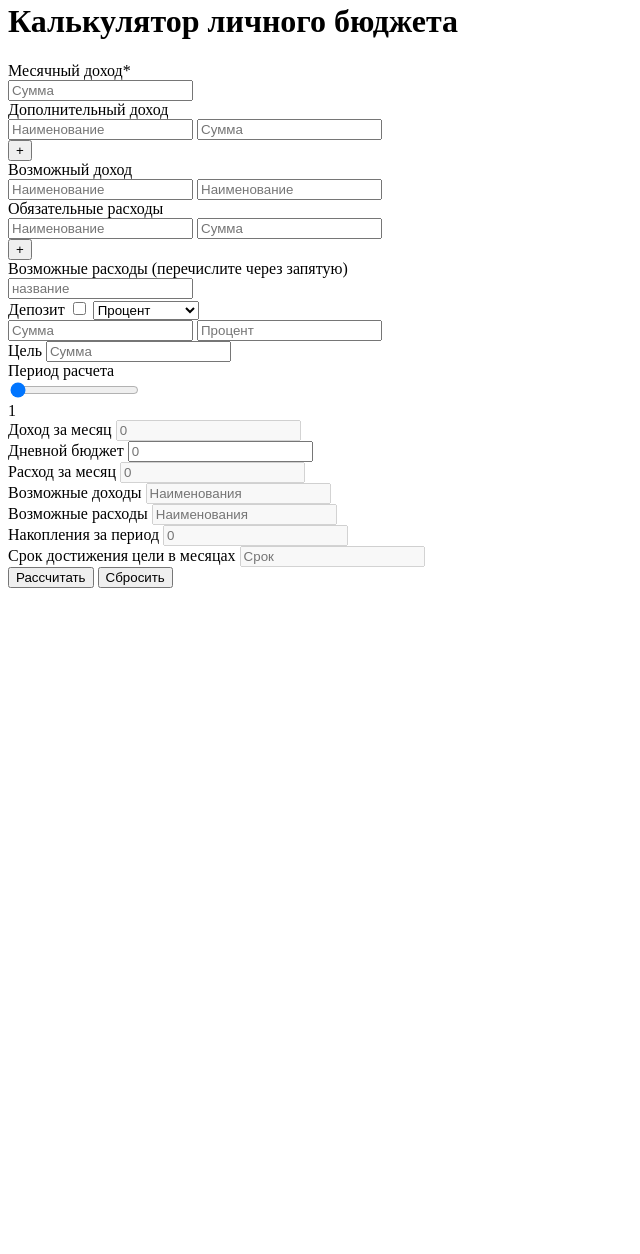
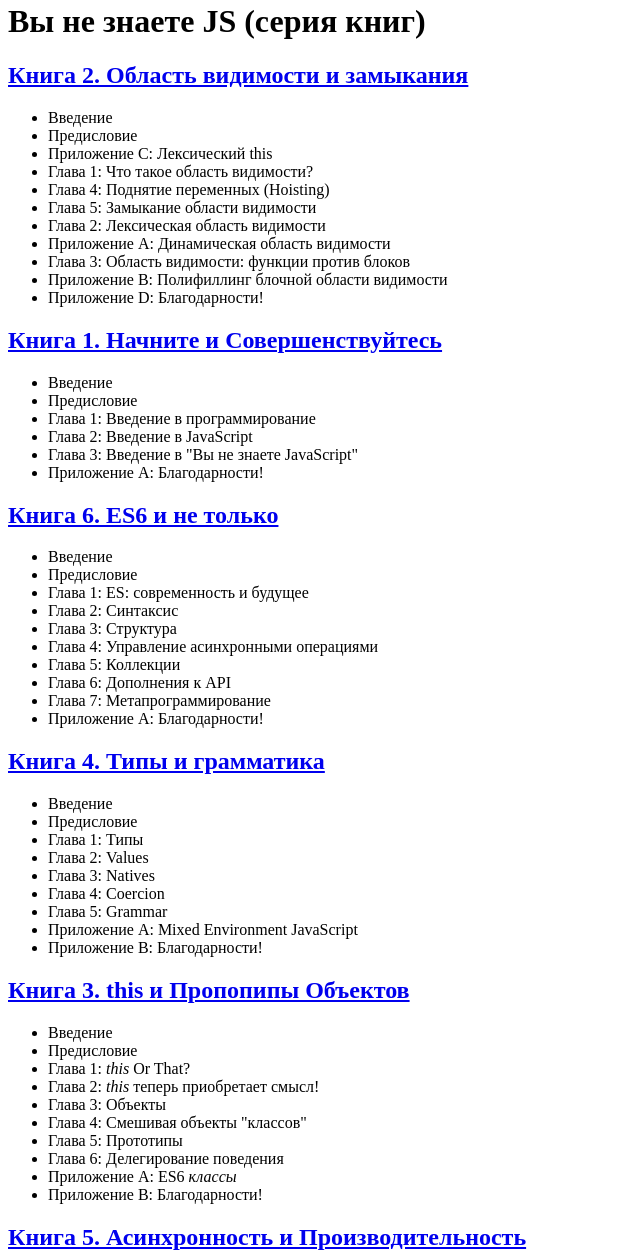
Before and after one commit to frodor67/frodor_JS, a plain HTML site: page index.html in a window 1280 px wide. Shown: the part 18-1272 px from the top of the page, without its empty margins (0-640 px from the left). Before the commit the page ends 800 px from the top, so only its background shows below. Drawn offline with Linux system fonts and the light colour scheme; files that its build step writes are made by us from their sources; a web font is replaced by a local one.

```diff
--- a/index.html
+++ b/index.html
@@ -1,134 +1,123 @@
 <!doctype html>
-<html lang="pl">
+<html lang="ru">
 <head>
     <meta charset="UTF-8">
     <meta name="viewport"
           content="width=device-width, user-scalable=no, initial-scale=1.0, maximum-scale=1.0, minimum-scale=1.0">
     <meta http-equiv="X-UA-Compatible" content="ie=edge">
-    <link rel="preload" href="./font/Roboto-Bold.woff2" as="font" type="font/woff2" crossorigin>
-    <link rel="stylesheet" href="./css/style.min.css">
-
-    <title>Document</title>
+    <link rel="stylesheet" href="style.css">
+    <title>You don't know js</title>
 </head>
 <body>
-<h1>Калькулятор личного бюджета</h1>
-<section class="main">
-
-    <div class="calc">
-
-        <div class="data">
-            <div class="salary">
-                <div class="salary-title title">Месячный доход*</div>
-                <input type="text" class="salary-amount" placeholder="Сумма">
-            </div>
-
-            <div class="income">
-                <div class="income-title title">Дополнительный доход</div>
-                <div class="income-items">
-                    <input type="text" class="income-title" placeholder="Наименование">
-                    <input type="text" class="income-amount" placeholder="Сумма">
-                </div>
-
-                <button class="btn_plus income_add">+</button>
-            </div>
-
-            <div class="additional_income">
-                <div class="additional_income-title title">Возможный доход</div>
-                <input type="text" class="additional_income-item" placeholder="Наименование">
-                <input type="text" class="additional_income-item" placeholder="Наименование">
-            </div>
-
-            <div class="expenses">
-                <div class="expenses-title title">Обязательные расходы</div>
-                <div class="expenses-items">
-                    <input type="text" class="expenses-title" placeholder="Наименование">
-                    <input type="text" class="expenses-amount" placeholder="Сумма">
-                </div>
-
-                <button class="btn_plus expenses_add">+</button>
-            </div>
-            <div class="additional_expenses">
-                <div class="additional_expenses-title title">Возможные расходы <span>(перечислите через запятую)</span></div>
-                <input type="text" class="additional_expenses-item" placeholder="название">
-
-            </div>
-
-            <div class="deposit">
-                <label class="deposit-label title">Депозит
-                    <input id="deposit-check" type="checkbox">
-                    <span class="deposit-checkmark"></span>
-                </label>
-                <select class="deposit-bank">
-                    <option value="">Процент</option>
-                    <option value="4">Сбербанк</option>
-                    <option value="5">Газпромбанк</option>
-                    <option value="6">Тинькофф</option>
-                    <option value="7">МТС Банк</option>
-                    <option value="8">АбсолютБанк</option>
-                    <option value="other">Другой</option>
-                </select>
-                <div class="deposit-calc">
-                    <input type="text" class="deposit-amount" placeholder="Сумма">
-                    <input type="text" class="deposit-percent" placeholder="Процент">
-                </div>
-            </div>
-
-            <div class="target">
-                <span class="target-title title">Цель</span>
-                <input type="text" class="target-amount" placeholder="Сумма">
-            </div>
-
-            <div class="period">
-                <div class="title period-title">Период расчета</div>
-                <input class="period-select" type="range" step="1" min="1" max="12" value="1">
-                <div class="title period-amount">1</div>
-            </div>
-
-        </div>
-
-        <div class="result">
-            <div class="result-budget_month">
-                <span class="title">Доход за месяц</span>
-                <input type="text" class="result-total budget_month-value" placeholder="0" disabled>
-            </div>
-            <div class="result-budget_day">
-                <span class="title">Дневной бюджет</span>
-                <input type="text" class="result-total budget_day-value" placeholder="0">
-            </div>
-
-            <div class="result-expenses_month">
-                <span class="title">Расход за месяц</span>
-                <input type="text" class="result-total expenses_month-value" placeholder="0" disabled>
-            </div>
-            <div class="result-additional_income">
-                <span class="title">Возможные доходы</span>
-                <input type="text" class="result-total additional_income-value" placeholder="Наименования" disabled>
-            </div>
-            <div class="result-additional_expenses">
-                <span class="title">Возможные расходы</span>
-                <input type="text" class="result-total additional_expenses-value" placeholder="Наименования" disabled>
-            </div>
-
-            <div class="result-income_period">
-                <span class="title">Накопления за период</span>
-                <input type="text" class="result-total income_period-value" placeholder="0" disabled>
-            </div>
-            <div class="result-target_month">
-                <span class="title">Срок достижения цели в месяцах</span>
-                <input type="text" class="result-total target_month-value" placeholder="Срок" disabled>
-            </div>
-            <div class="control">
-                <button id="start">Рассчитать</button>
-                <button id="cancel">Сбросить</button>
-            </div>
-        </div>
+<h1>Вы не знаете JS (серия книг)</h1>
+<aside class="books">
+    <div class="book">
+        <h2>
+            <a href="https://github.com/azat-io/you-dont-know-js-ru/blob/master/scope%20%26%20closures/README.md#%D0%92%D1%8B-%D0%BD%D0%B5-%D0%B7%D0%BD%D0%B0%D0%B5%D1%82%D0%B5-js-%D0%9E%D0%B1%D0%BB%D0%B0%D1%81%D1%82%D1%8C-%D0%B2%D0%B8%D0%B4%D0%B8%D0%BC%D0%BE%D1%81%D1%82%D0%B8-%D0%B8-%D0%B7%D0%B0%D0%BC%D1%8B%D0%BA%D0%B0%D0%BD%D0%B8%D1%8F"
+               target="_blank"> Книга 2. Область видимости и замыкания</a></h2>
+        <ul>
+            <li>Введение</li>
+            <li>Предисловие</li>
+            <li>Приложение C: Лексический this</li>
+            <li>Глава 1: Что такое область видимости?</li>
+            <li>Глава 4: Поднятие переменных (Hoisting)</li>
+            <li>Глава 5: Замыкание области видимости</li>
+            <li>Глава 2: Лексическая область видимости</li>
+            <li>Приложение A: Динамическая область видимости</li>
+            <li>Глава 3: Область видимости: функции против блоков</li>
+            <li>Приложение B: Полифиллинг блочной области видимости</li>
+            <li>Приложение D: Благодарности!</li>
+        </ul>
+    </div>
+    <div class="book">
+        <h2>
+            <a href="https://github.com/azat-io/you-dont-know-js-ru/blob/master/up%20%26%20going/README.md#%D0%92%D1%8B-%D0%BD%D0%B5-%D0%B7%D0%BD%D0%B0%D0%B5%D1%82%D0%B5-js-%D0%9D%D0%B0%D1%87%D0%BD%D0%B8%D1%82%D0%B5-%D0%B8-%D0%A1%D0%BE%D0%B2%D0%B5%D1%80%D1%88%D0%B5%D0%BD%D1%81%D1%82%D0%B2%D1%83%D0%B9%D1%82%D0%B5%D1%81%D1%8C"
+               target="_blank">Книга 1. Начните и Совершенствуйтесь</a></h2>
+        <ul>
+            <li class="chapter">Введение</li>
+            <li class="chapter">Предисловие</li>
+            <li class="chapter">Глава 1: Введение в программирование</li>
+            <li class="chapter">Глава 2: Введение в JavaScript</li>
+            <li class="chapter">Глава 3: Введение в "Вы не знаете JavaScript"</li>
+            <li class="chapter">Приложение A: Благодарности!</li>
+        </ul>
+    </div>
+    <div class="book">
+        <h2>
+            <a href="https://github.com/azat-io/you-dont-know-js-ru/blob/master/es6%20%26%20beyond/README.md#you-dont-know-js-es6--beyond"
+               target="_blank">Книга 6. ES6 и не только</a></h2>
+        <ul>
+            <li>Введение</li>
+            <li>Предисловие</li>
+            <li>Глава 1: ES: современность и будущее</li>
+            <li>Глава 2: Синтаксис</li>
+            <li>Глава 3: Структура</li>
+            <li>Глава 4: Управление асинхронными операциями</li>
+            <li>Глава 5: Коллекции</li>
+            <li>Глава 6: Дополнения к API</li>
+            <li>Глава 7: Метапрограммирование</li>
+            <li>Приложение A: Благодарности!</li>
+        </ul>
+    </div>
+    <div class="book">
+        <h2>
+            <a href="https://github.com/azat-io/you-dont-know-js-ru/blob/master/types%20%26%20grammar/README.md#you-dont-know-js-types--grammar"
+               target="_blank">Книга 4. Типы и грамматика</a></h2>
+        <ul>
+            <li>Введение</li>
+            <li>Предисловие</li>
+            <li>Глава 1: Типы</li>
+            <li>Глава 2: Values</li>
+            <li>Глава 3: Natives</li>
+            <li>Глава 4: Coercion</li>
+            <li>Глава 5: Grammar</li>
+            <li>Приложение A: Mixed Environment JavaScript</li>
+            <li>Приложение B: Благодарности!</li>
+        </ul>
+    </div>
+    <div class="book">
+        <h2>
+            <a href="https://github.com/azat-io/you-dont-know-js-ru/blob/master/this%20%26%20object%20prototypes/README.md#you-dont-know-js-this--object-prototypes"
+               target="_blank">Книга 3. this и Пропопипы Объектов</a></h2>
+        <ul>
+            <li>Введение</li>
+            <li>Предисловие</li>
+            <li>Глава 1: <em>this</em> Or That?</li>
+            <li>Глава 2: <em>this</em> теперь приобретает смысл!</li>
+            <li>Глава 3: Объекты</li>
+            <li>Глава 4: Смешивая объекты "классов"</li>
+            <li>Глава 5: Прототипы</li>
+            <li>Глава 6: Делегирование поведения</li>
+            <li>Приложение A: ES6 <em>классы</em></li>
+            <li>Приложение B: Благодарности!</li>
+        </ul>
+    </div>
+    <div class="book">
+        <h2>
+            <a href="https://github.com/azat-io/you-dont-know-js-ru/blob/master/async%20%26%20performance/README.md#you-dont-know-js-async--performance"
+               target="_blank">Книга 5. Асинхронность и Производительность</a></h2>
+        <ul>
+            <li>Введение</li>
+            <li>Предисловие</li>
+            <li>Глава 4: Генераторы</li>
+            <li>Глава 2: Колбеки</li>
+            <li>Глава 3: Обещания</li>
+            <li>Приложение A: Библиотека: asynquence</li>
+            <li>Глава 5: Производительность программы</li>
+            <li>Глава 6: Бенчмаркинг и настройка</li>
+            <li>Приложение B: Расширенные асинхронные шаблоны</li>
+            <li>Глава 1: Асинхронность: Сейчас и Тогда</li>
+            <li>Приложение C: Благодарности!</li>
+        </ul>
+    </div>
+</aside>
 
 
-    </div>
+<div class="adv">
+    <span>Купи google недорого</span>
+</div>
 
+<script src="/script/you_don_know_JS.js"></script>
 
-</section>
-<!--<script src="./script/oop.js"></script>-->
-<script src="/script//script.js"></script>
 </body>
 </html>
--- a/script/script.js
+++ b/script/script.js
@@ -4,7 +4,7 @@ const calc = document.getElementById('start');
 const btnAdd1 = document.getElementsByTagName('button')[0];
 const btnAdd2 = document.getElementsByTagName('button')[1];
 const chkBox = document.querySelector('#deposit-check');
-const val = document.getElementsByClassName('result-total');
+const val = document.getElementsByClassName('value');
 const budget = document.querySelector('.salary-amount');
 const itemIncome = document.querySelector('.income-title');
 const cashIncome = document.querySelector('.income-amount');
@@ -22,7 +22,7 @@ const period = document.querySelector('.period-select');
 
 
 
-console.log(calc, btnAdd1, btnAdd2, chkBox, val, budget, itemIncome, cashIncome, addIncome, itemExpenses, cashExpenses, addExpenses, chkDep, cashDep, percentDep, mission, period );
+//console.log(calc, btnAdd1, btnAdd2, chkBox, val, budget, itemIncome, cashIncome, addIncome, itemExpenses, cashExpenses, addExpenses, chkDep, cashDep, percentDep, mission, period );
 
 let isNumber = function(n) {
   return !isNaN(parseFloat(n)) && isFinite(n);
```
